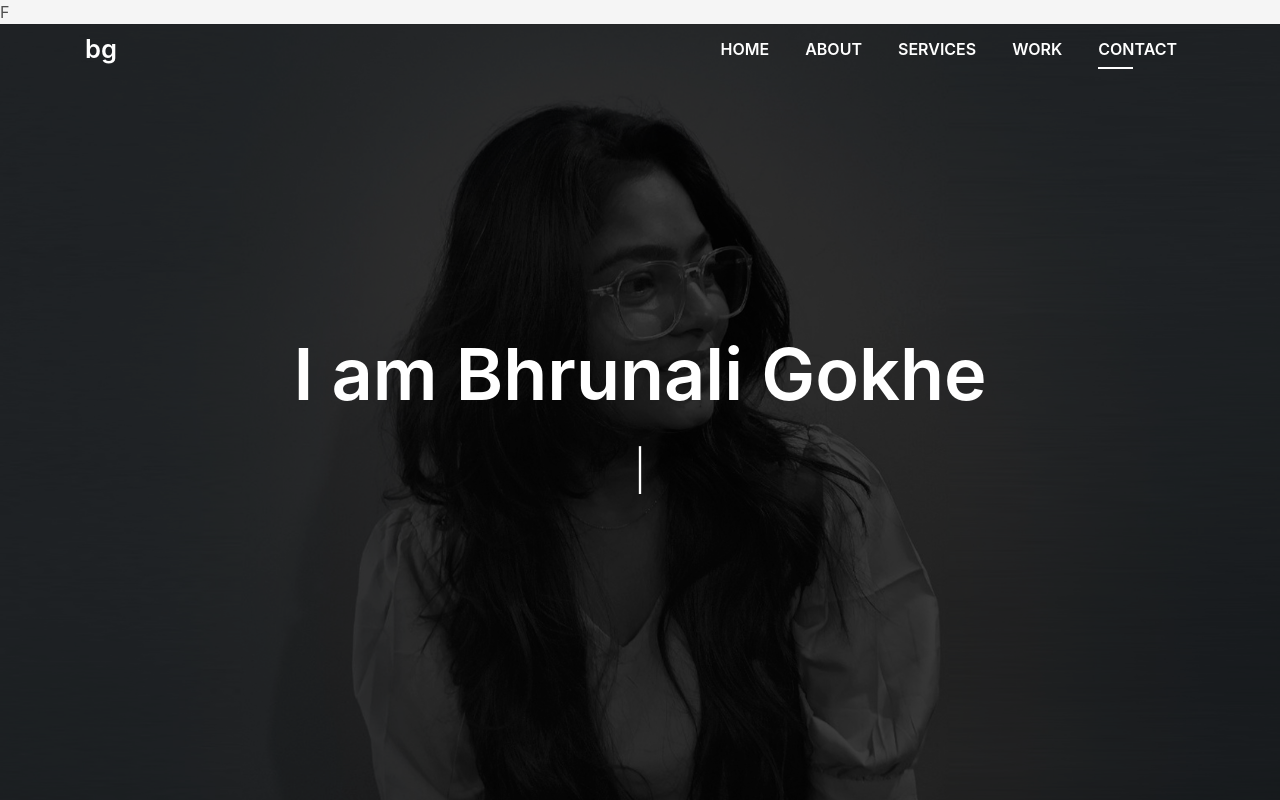
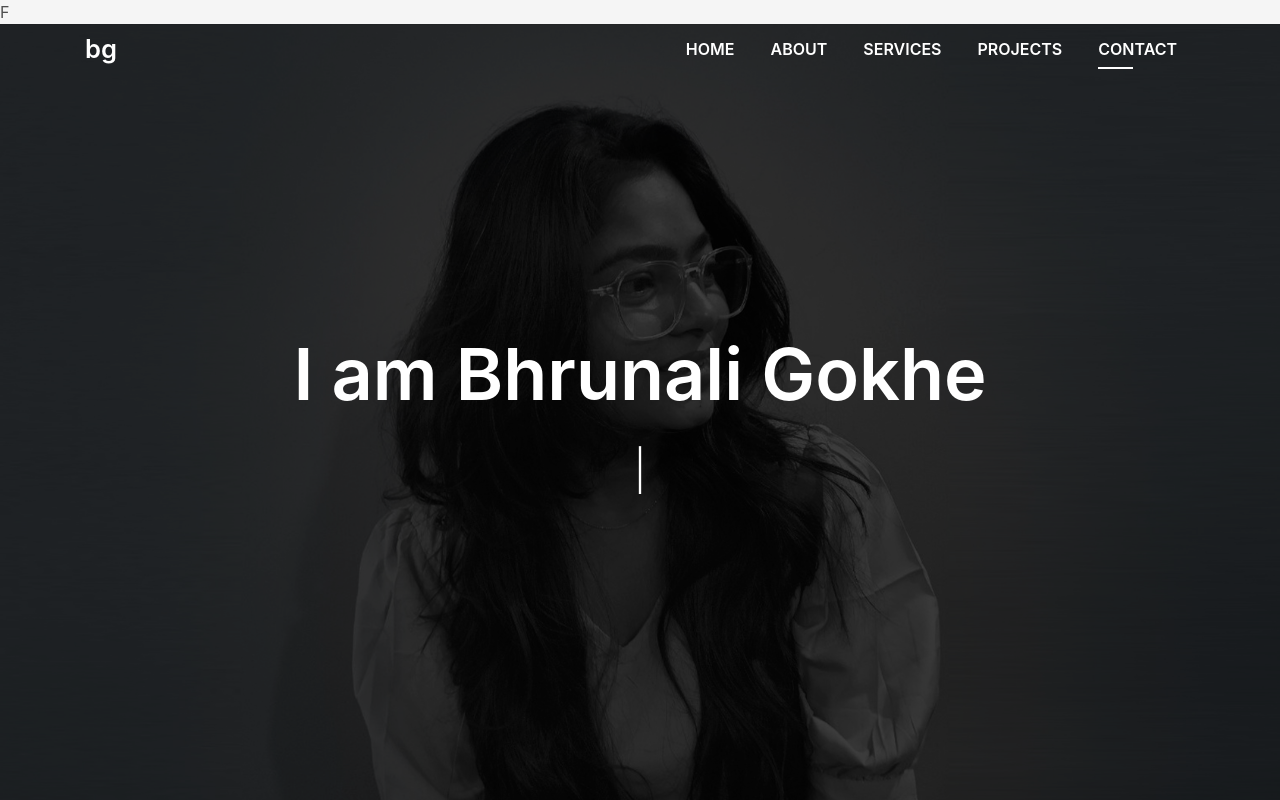
Before and after one commit to bhrunaligokhe/bhrunaligokhe.github.io, a plain HTML site: page index.html in a window 1280 px wide. Shown: the top 800 px of the page. Drawn offline with Linux system fonts and the light colour scheme; files whose address does not match are found by name.

Commit message:
Update index.html

```diff
--- a/index.html
+++ b/index.html
@@ -56,7 +56,7 @@ F
             <a class="nav-link js-scroll" href="#service">Services</a>
           </li>
           <li class="nav-item">
-            <a class="nav-link js-scroll" href="#work">Work</a>
+            <a class="nav-link js-scroll" href="#projects">Projects</a>
           </li>
 
           <li class="nav-item">
```
